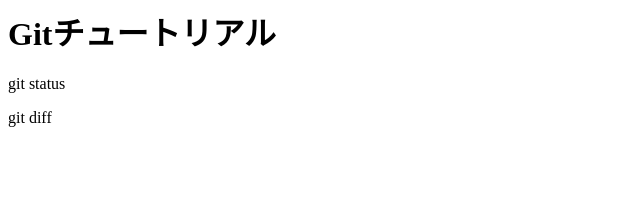
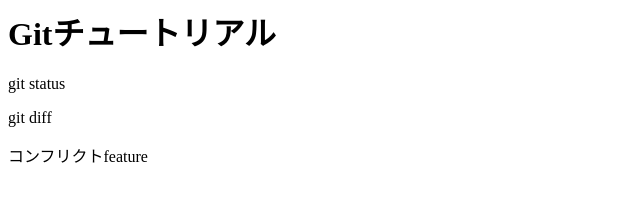
Before and after one commit to ogawayouji/udemy_github, a plain HTML site: page section3/git_tutorial/index.html in a window 1280 px wide. Shown: the whole page, without its empty margins (0-640 px from the left). Drawn offline with Linux system fonts and the light colour scheme.

Commit message:
confilict記述

```diff
--- a/section3/git_tutorial/index.html
+++ b/section3/git_tutorial/index.html
@@ -2,3 +2,4 @@
 <p>git status
 </p>
 <p>git diff</p>
+<p>コンフリクトfeature</p>
```
